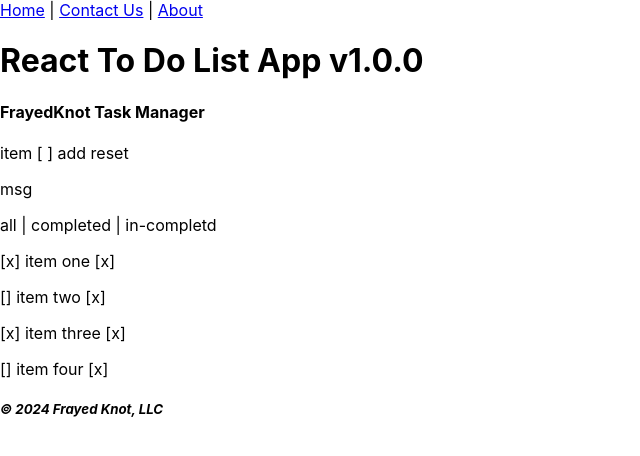
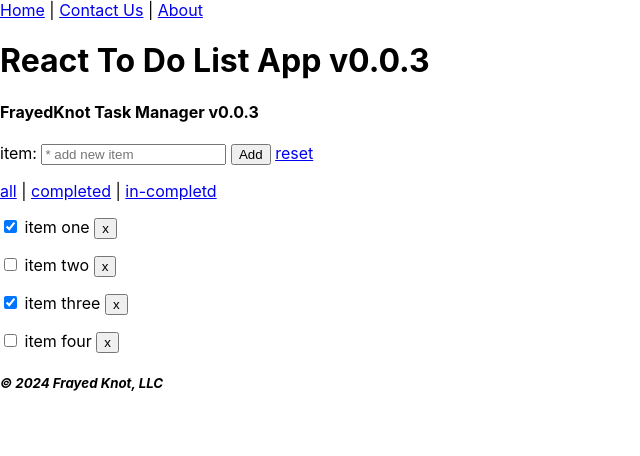
Before and after one commit to kevinfrayed-knot/react-todo-list-app, a React (Create React App) app: page /#/ in a window 1280 px wide. Shown: the top 456 px of the page, without its empty margins (0-640 px from the left). Built offline with nearby package versions, Linux system fonts and the light colour scheme.

Commit message:
updated todolist.js component

```diff
--- a/src/components/ContactUs.js
+++ b/src/components/ContactUs.js
@@ -1,124 +1,58 @@
 
 
+import { useEffect, useState } from "react";
+
+function ContactUs() {
+
+    const [msg, setMsg] = useState("");
+
+    useEffect((e)=>{
 
 
-import {useState} from "react"
+    },[]) //1. onpage load [], 2. page unload, 3. on state update [msg], 4. un page /refresh
 
-function ContactUs2() {
+    const handleFormSubmit = (e) => {
 
-  const [msg, setMsg] = useState("")
-  const [txtname, setName] = useState("")
-  const [txtemail, setEmail] = useState("")
-  const [txtphone, setPhone] = useState("")
-  const [txcomment, setComment] = useState("")
-
-  const btnHandleFormValidation = (event)=>
-  {
-      event.preventDefault();
-
-      try {
-
-        let _msg = "## btnHandleFormValidation"
-        console.log(_msg)
-
-        _msg = ""
+      e.preventDefault();
+      const _msg = "# handleFormSubmit"
       setMsg(_msg)
 
-        if(txtname == null | txtname.trim().length === 0) {
-          _msg = "## please enter a valid name"
-          setMsg(_msg)
-          return false; //stop button click
-        }
-
-        if(txtemail == null | txtemail.trim().length === 0) {
-          _msg = "## please enter a valid email"
-          setMsg(_msg)
-          return false; //stop button click
-        }
-
-        if(txcomment == null | txcomment.trim().length === 0) {
-          _msg = "## please enter a valid comment"
-          setMsg(_msg)
-          return false; //stop button click
-        }
-
-      } catch (error) {
-        const _msg = "## btnHandleFormValidation::Error"
-        console.log(_msg)
-        console.log(error)
+      //try/catch
 
     }
 
-    }
 
-    const handleNameChange = (event)=>
-      {
-        event.preventDefault();
+    const handleFormReset = (e) => {
 
-        try {
+      e.preventDefault();
+      const _msg = "# handleFormReset"
+      setMsg(_msg)
 
-          let _msg = "## handleNameChange"
-          console.log(_msg)
-
-          //# get current value from text field, update state
-          setName(event.target.value)
-
-          console.log("## event.target.name: ", event.target.name)
-          console.log("## event.target.value: ", event.target.value)
-          console.log("## txtname: ", txtname)
-
-        } catch (error) {
-          const _msg = "## handleNameChange::Error"
-          console.log(_msg)
-          console.log(error)
-
-        }
-
-      }
-
-      const handleEmailChange = (event)=>
-        {
-          event.preventDefault();
-
-          try {
-
-            let _msg = "## handleEmailChange"
-            console.log(_msg)
-
-            setEmail(event.target.value)
-
-            console.log("## event.target.name: ", event.target.name)
-
-          } catch (error) {
-            const _msg = "## handleEmailChange::Error"
-            console.log(_msg)
-            console.log(error)
-
-          }
+      //try/catch
 
     }
 
     return (
       <>
         <p></p>
-          <h1>Contact Us - 1.0.0</h1>
+        <p>Contact Us</p>
         <p>{msg}</p>
         <div className="output"></div>
         <p></p>
         <div>
           <form>
-              <label>* Name: </label><input name="txtname" onChange={handleNameChange} type="text" maxLength={20}></input><br></br>
-              <label>* Email: </label><input name="txtemail" onChange={handleEmailChange} type="text"  maxLength={30}></input><br></br>
-              <label> Phone: </label><input name="txtphone" onChange={(event)=>setPhone(event.target.value)} type="text"  maxLength={15}></input><br></br>
+            <label>* First Name: </label><input name="txtfirstname" type="text" maxLength={20} placeholder="* firstname required" /><br></br>
+            <label>* Last Name: </label><input name="txtlastname" type="text" maxLength={20}  placeholder="* lastname required"/><br></br>
+            <label>* Email: </label><input name="txtemail" type="text"  maxLength={30}  placeholder="* email required"/><br></br>
             <label>* Comment: </label><br></br>
-              <textarea name="txtcomment" onChange={(e)=>setComment(e.target.value)} rows={5} cols={30}></textarea><p></p>
-              <button onClick={btnHandleFormValidation}>Submit</button>
+            <textarea name="txtcomment" rows={5} cols={30}  placeholder="* comment required"/><p></p>
+            <button onClick={handleFormSubmit}>Submit</button>
             {"   "}
-              <button>reset</button>
+            <a href="#/" onClick={handleFormReset}>reset</a>
         </form>
       </div>
     </>
     );
   }
 
-export default ContactUs2;
+  export default ContactUs;
--- a/src/components/Home.js
+++ b/src/components/Home.js
@@ -6,9 +6,9 @@ import TodoList from "./TodoList";
 function Home() {
     return (
       <>
-          <Header title="React To Do List App v1.0.0"/>
+          <Header title="React To Do List App v0.0.3"/>
           <div>
-              <TodoList title="FrayedKnot Task Manager"/>
+              <TodoList title="FrayedKnot Task Manager v0.0.3"/>
           </div>
 
       </>
--- a/src/components/TodoList.js
+++ b/src/components/TodoList.js
@@ -1,34 +1,68 @@
 
 
+import { useEffect, useState } from "react";
+
 function TodoList(props) {
+
+  const [msg, setMsg] = useState("");
+
+    useEffect((e)=>{
+
+
+    },[]) //1. onpage load [], 2. page unload, 3. on state update [msg], 4. un page /refresh
+
     return (
       <>
         <h4>{props.title}</h4>
         <div>
-          {"item [   ] add reset"}
+          <span>item: </span>
+          <input type="text" name="txtitemname" maxLength={25} placeholder="* add new item"></input>
+          {" "}
+          <button>Add</button>
+          {" "}
+          <a href="#/">reset</a>
         </div>
         <div>
-          <p>{" msg "}</p>
+          <p>{msg}</p>
         </div>
         <div>
-          {" all | completed | in-completd"}
+          <a href="#/">all</a> {" | "}
+          <a href="#/">completed</a> {" | "}
+          <a href="#/">in-completd</a>
         </div>
         <p></p>
         <div>
           <p>
-            {"[x] item one [x]"}
+            <>
+              <input type="checkbox" checked={true}/>{" "}
+              <span>item one</span> {" "}
+              <button>x</button>
+            </>
           </p>
           <p>
-            {"[] item two [x]"}
+            <>
+              <input type="checkbox" checked={false}/>{" "}
+              <span>item two</span> {" "}
+              <button>x</button>
+            </>
           </p>
           <p>
-            {"[x] item three [x]"}
+            <>
+              <input type="checkbox" checked={true}/>{" "}
+              <span>item three</span> {" "}
+              <button>x</button>
+            </>
           </p>
           <p>
-            {"[] item four [x]"}
+            <>
+              <input type="checkbox" checked={false}/>{" "}
+              <span>item four</span> {" "}
+              <button>x</button>
+            </>
           </p>
         </div>
       </>
     );
   }
+
   export default TodoList;
```
Lines whose indentation alone changed are shown as unchanged.
